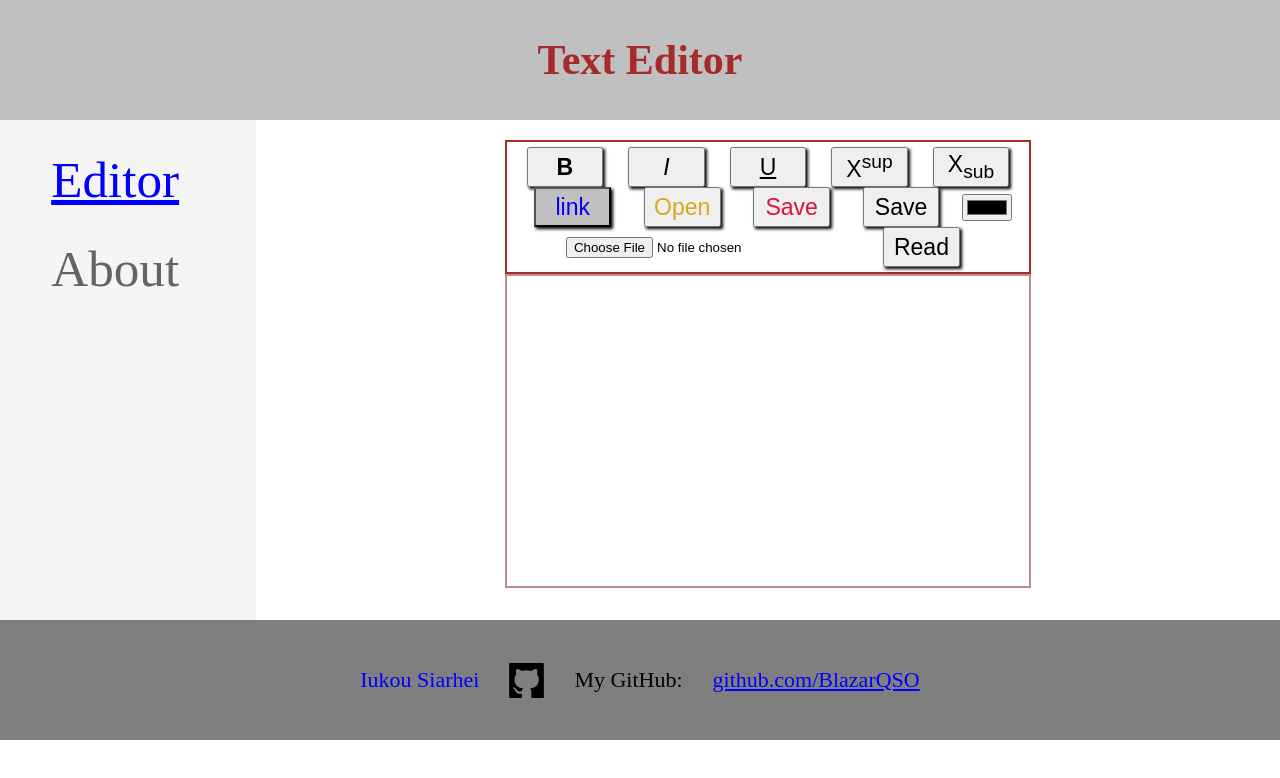
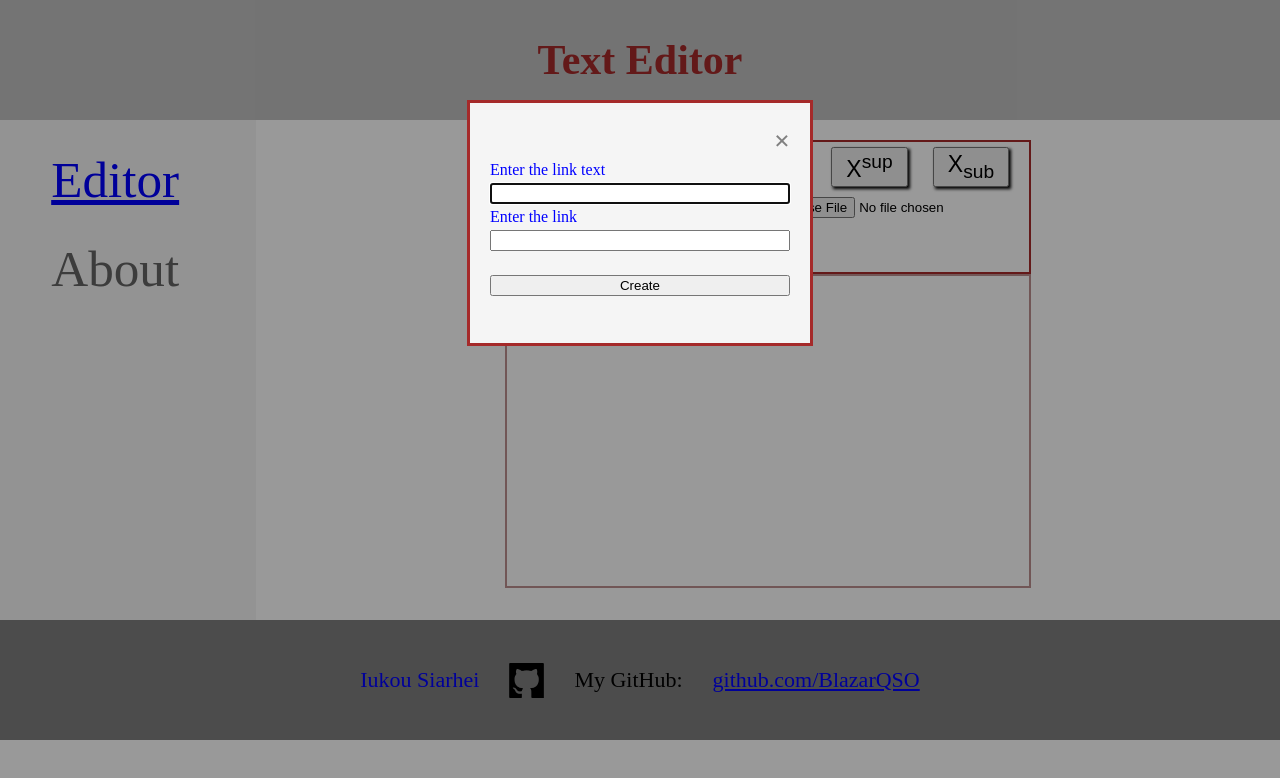
Before and after one commit to BlazarQSO/editor, a React app: page / in a window 1280 px wide. Both pictures are taken after a click on the button "link". Shown: the top 778 px of the page. Built offline with nearby package versions, Linux system fonts and the light colour scheme.

Commit message:
feat: create adding links

```diff
--- a/src/components/Main/Main.jsx
+++ b/src/components/Main/Main.jsx
@@ -1,6 +1,8 @@
 import React from 'react';
 import './Main.scss';
 import ButtonStyle from '../Buttons/ButtonStyle';
+import Modal from '../Modal/Modal';
+import { matches } from 'lodash';
 
 class Main extends React.Component {
     constructor(props) {
@@ -13,9 +15,8 @@ class Main extends React.Component {
                 { active: false, className: 'underline', value: 'U', },
                 { active: false, className: 'super', value: 'sup' },
                 { active: false, className: 'sub', value: 'sub' },
-                { active: false, className: 'link', value: 'link' },
-                { active: false, className: 'open', value: 'Open' },
-                { active: false, className: 'save', value: 'Save' },
+                // { active: false, className: 'open', value: 'Open' },
+                // { active: false, className: 'save', value: 'Save' },
             ],
             classes: ['']
         }
@@ -231,6 +232,54 @@ class Main extends React.Component {
         };
     }
 
+    openModal() {
+        this.elemPosition = this.getCaretPosition();
+        document.getElementById('modalLink').classList.add('show');
+        document.getElementById('nameLink').focus();
+    }
+
+    closeModal() {
+        document.getElementById('modalLink').classList.remove('show');
+    }
+
+    createLink() {
+        const name = document.getElementById('nameLink').value;
+        const link = document.getElementById('link').value;
+        this.closeModal();
+        if (name && link) {
+            const { classes } = this.state;
+
+            const linkElem = document.createElement('a');
+            const reg = new RegExp('^(http|https)://', 'i');
+            if (reg.test(link)) {
+                linkElem.setAttribute('href', link);
+            } else {
+                linkElem.setAttribute('href', 'http://' + link);
+            }
+
+            linkElem.setAttribute('title', link);
+            linkElem.setAttribute('target', '_blank');
+            linkElem.innerHTML = `<span class="${String(`${classes.join(' ')} link`).trim()}">${name}</span>`;
+
+            const content = this.target.innerHTML;
+            this.target.textContent = content.slice(0, this.elemPosition);
+            const contextLastElem = content.slice(this.elemPosition);
+            this.target.after(linkElem);
+            if (contextLastElem.length > 0) {
+                const nextElem = document.createElement('span');
+                nextElem.className = [...this.target.classList].join(' ');
+                nextElem.style.color = this.color;
+                nextElem.textContent = contextLastElem;
+                linkElem.after(nextElem);
+            }
+
+            this.target = linkElem;
+            this.editor.focus();
+            this.position += name.length;
+            this.setCursorPosition(this.editor, this.position);
+        }
+    }
+
     render() {
         return (
             <main className="main">
@@ -244,6 +293,11 @@ class Main extends React.Component {
                             value={button.value}
                         />
                     })}
+                    <ButtonStyle
+                        clickBtn={this.openModal.bind(this)}
+                        className={'link'}
+                        value={'link'}
+                    />
                     <button onClick={this.saveText.bind(this)}>Save</button>
                     <input type="color" id="idColor" onChange={this.getColor.bind(this)}></input>
                     <input type="file" id="file"></input>
@@ -259,6 +313,10 @@ class Main extends React.Component {
                 >
                     <div><span className="" id="firstSpan">  </span></div>
                 </div>
+                <Modal
+                    closeModal={this.closeModal.bind(this)}
+                    createLink={this.createLink.bind(this)}
+                />
             </main>
         )
     }
--- a/src/components/Main/Main.scss
+++ b/src/components/Main/Main.scss
@@ -37,7 +37,11 @@
     white-space: pre-wrap;
     overflow-wrap: break-word;
     padding: 5px;
-    overflow-y: scroll;
+    overflow-y: auto;
+}
+
+.show {
+    display: block !important;
 }
 
 .bold {
@@ -58,7 +62,8 @@
     font-size: smaller;
 }
 .link {
-    color: blue;
+    color: blue !important;
+    cursor: pointer;
 }
 .open {
     color: goldenrod;
--- /dev/null
+++ b/src/components/Modal/Modal.jsx
@@ -0,0 +1,22 @@
+import React from 'react';
+import './Modal.scss';
+
+const Modal = (props) => {
+    return (
+        <div id="modalLink" className="modal">
+            <div className="modal__content">
+                <span onClick={props.closeModal} className="modal__close">&times;</span>
+
+                <label htmlFor="nameLink">Enter the link text</label>
+                <input type="text" id="nameLink" />
+
+                <label htmlFor="link">Enter the link</label>
+                <input type="text" id="link" />
+
+                <button onClick={props.createLink}>Create</button>
+            </div>
+        </div>
+    )
+}
+
+export default Modal;
--- /dev/null
+++ b/src/components/Modal/Modal.scss
@@ -0,0 +1,47 @@
+.modal {
+    display: none;
+    position: fixed;
+    z-index: 9;
+    padding-top: 100px;
+    left: 0;
+    top: 0;
+    width: 100%;
+    height: 100%;
+    overflow: auto;
+    background-color: rgba(0, 0, 0, 0.4);
+
+    &__content {
+        background-color: whitesmoke;
+        margin: auto;
+        padding: 20px;
+        border: 3px solid brown;
+        width: 300px;
+        display: flex;
+        flex-direction: column;
+        justify-content: space-around;
+        height: 200px;
+
+        label {
+            color: blue
+        }
+        button {
+            margin-top: 20px;
+            margin-bottom: 25px;
+        }
+    }
+
+    &__close {
+        color: gray;
+        float: right;
+        font-size: 28px;
+        font-weight: bold;
+        align-self: flex-end;
+    }
+
+    &__close:hover,
+    &__close:focus {
+        color: black;
+        text-decoration: none;
+        cursor: pointer;
+    }
+}
```
Also changed, not shown: 1 other file (tests, documents, lock files or other folders).
